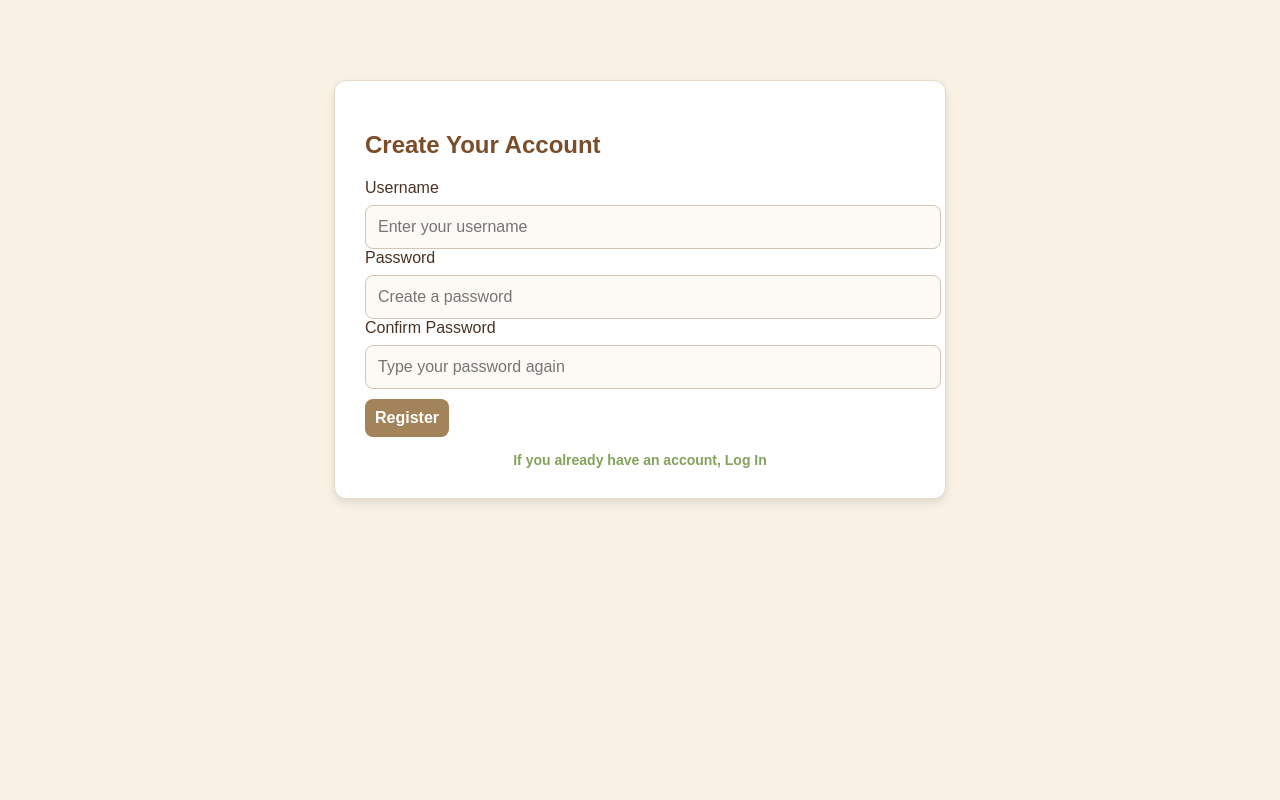
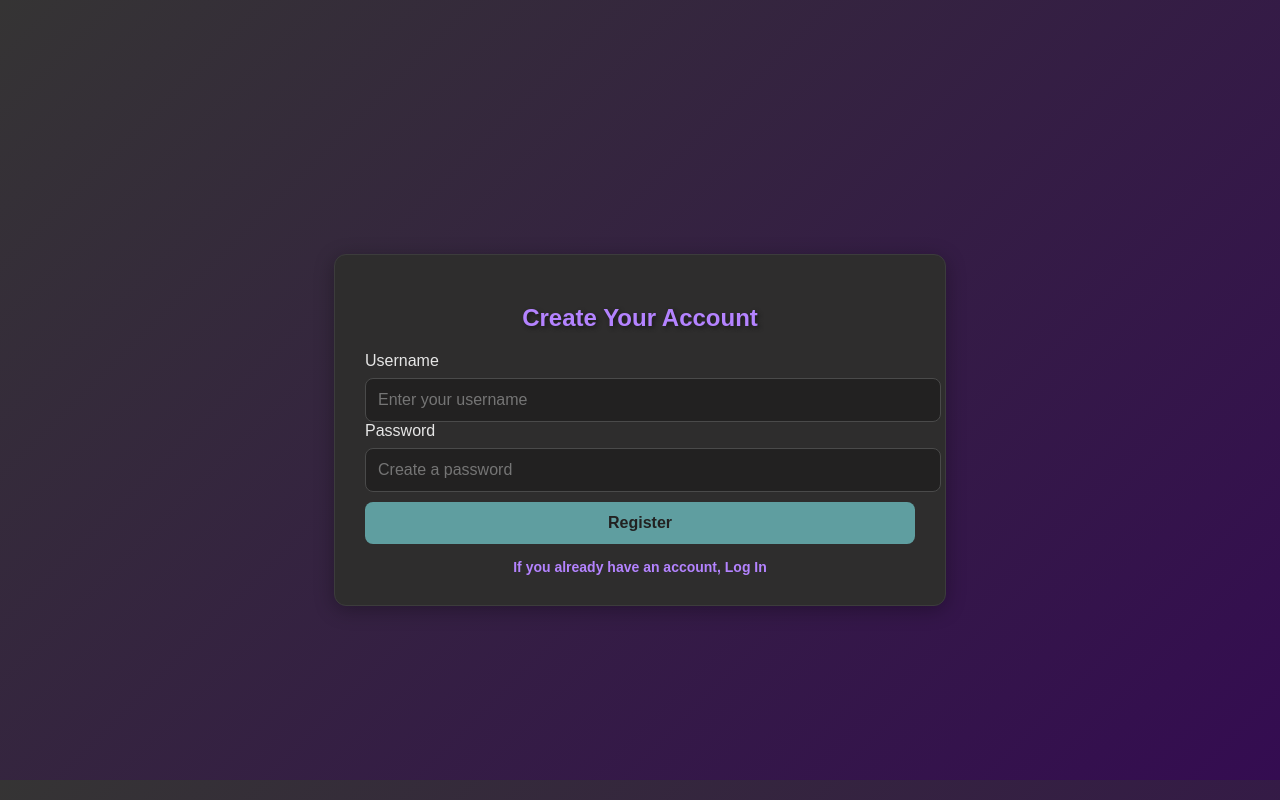
Before and after one commit to zhxauda9/WEB_Assignment3, a website: page web/register.html in a window 1280 px wide. Drawn offline with Linux system fonts and the light colour scheme.

Commit message:
Fixed design of assignment

```diff
--- a/package.json
+++ b/package.json
@@ -13,6 +13,7 @@
   "dependencies": {
     "bcryptjs": "^2.4.3",
     "body-parser": "^1.20.3",
+    "ejs": "^3.1.10",
     "express": "^4.21.2",
     "express-session": "^1.18.1",
     "pg": "^8.13.1"
--- a/web/register.html
+++ b/web/register.html
@@ -18,11 +18,7 @@
         <label for="password">Password</label>
         <input type="password" name="password" id="password" class="form-control" placeholder="Create a password" required>
       </div>
-      <div class="form-group">
-        <label for="confirm-password">Confirm Password</label>
-        <input type="password" id="confirm-password" class="form-control" placeholder="Type your password again" required>
-      </div>
-      <button type="submit" class="btn btn-block" style="background-color: #a3835a">Register</button>
+      <button type="submit" class="btn btn-block">Register</button>
       <a href="login.html" class="btn btn-link mt-3">If you already have an account, Log In</a>
     </div>
   </section>
--- a/web/style/login.css
+++ b/web/style/login.css
@@ -1,79 +1,86 @@
 body {
     font-family: 'Arial', sans-serif;
-    background: #f8f1e4;
-    color: #4a3323;
+    background: linear-gradient(135deg, #353434, #340c51);
+    color: #ffffff;
     margin: 0;
     padding: 0;
     padding-top: 80px;
 }
 
 header {
-    border-bottom: 1px solid #e6dbc9;
+    border-bottom: 1px solid #4a4a4a;
 }
 
 #login-section {
     display: flex;
     justify-content: center;
     align-items: center;
+    height: 700px;
 }
 
 .form-wrapper {
     max-width: 780px;
     width: 550px;
-    background: #fff;
+    background: #2e2d2d;
     border-radius: 12px;
     padding: 30px;
-    box-shadow: 0 4px 10px rgba(0, 0, 0, 0.1);
-    border: 1px solid #e6dbc9;
+    box-shadow: 0 4px 20px rgba(0, 0, 0, 0.3);
+    border: 1px solid #3c3c3c;
 }
 
 h2 {
-    color: #7b4d29;
+    color: #b483ff;
     margin-bottom: 20px;
     font-size: 24px;
     font-weight: bold;
+    text-align: center;
+    text-shadow: 2px 2px 4px #1a1a1a;
 }
 
 label {
     font-weight: 500;
     margin-bottom: 8px;
     display: block;
+    color: #e6e6e6;
 }
 
 input {
-    border: 1px solid #d3c5b3;
+    border: 1px solid #4a4a4a;
     padding: 12px;
     font-size: 16px;
     width: 100%;
     border-radius: 8px;
-    background-color: #fdfaf5;
-    transition: border 0.3s;
+    background-color: #222121;
+    color: #ffffff;
+    transition: border 0.3s, background-color 0.3s;
 }
 
 input:focus {
     outline: none;
-    border-color: #a3835a;
+    border-color: #b483ff;
+    background-color: #292828;
 }
 
 button {
-    background: #7b4d29;
-    color: #fff;
-    padding: 10px;
+    background: cadetblue;
+    color: #222121;
+    padding: 12px;
     font-size: 16px;
     font-weight: bold;
     border: none;
     border-radius: 8px;
     transition: background 0.3s;
     margin-top: 10px;
+    width: 100%;
 }
 
 button:hover {
-    background: #5a3820;
+    background: #9d6eff;
 }
 
 .btn-link {
     text-decoration: none;
-    color: #82a35a;
+    color: #b483ff;
     font-weight: bold;
     text-align: center;
     display: block;
@@ -82,6 +89,5 @@ button:hover {
 }
 
 .btn-link:hover {
-    color: #82a35a;
     text-decoration: underline;
 }
--- /dev/null
+++ b/web/style/profile.css
@@ -0,0 +1,58 @@
+body {
+    font-family: 'Arial', sans-serif;
+    margin: 0;
+    padding: 0;
+    background: linear-gradient(95deg, #353434, #340c51);
+    color: #fff;
+}
+
+header {
+    text-align: center;
+    padding: 20px 0;
+    background: #282828;
+    border-bottom: 1px solid #444;
+    color: #f4f4f4;
+}
+
+#profile-section {
+    display: flex;
+    justify-content: center;
+    align-items: center;
+    height: calc(100vh - 80px);
+}
+
+.profile-card {
+    background: #333333;
+    padding: 20px 30px;
+    border-radius: 12px;
+    box-shadow: 0 4px 10px rgba(0, 0, 0, 0.5);
+    max-width: 400px;
+    text-align: center;
+}
+
+.profile-card h2 {
+    margin: 10px 0;
+    color: #b483ff;
+}
+
+.profile-card p {
+    margin: 10px 0;
+    font-size: 16px;
+    color: #e0e0e0;
+}
+
+.logout-button {
+    margin-top: 15px;
+    background: #e74c3c;
+    border: none;
+    padding: 10px 20px;
+    font-size: 16px;
+    color: #fff;
+    border-radius: 6px;
+    cursor: pointer;
+    transition: background 0.3s ease;
+}
+
+.logout-button:hover {
+    background: #c0392b;
+}
--- a/web/style/register.css
+++ b/web/style/register.css
@@ -1,79 +1,86 @@
 body {
     font-family: 'Arial', sans-serif;
-    background: #f8f1e4;
-    color: #4a3323;
+    background: linear-gradient(135deg, #353434, #340c51);
+    color: #ffffff;
     margin: 0;
     padding: 0;
     padding-top: 80px;
 }
 
 header {
-    border-bottom: 1px solid #e6dbc9;
+    border-bottom: 1px solid #4a4a4a;
 }
 
 #register-section {
     display: flex;
     justify-content: center;
     align-items: center;
+    height: 700px;
 }
 
 .form-wrapper {
     max-width: 780px;
     width: 550px;
-    background: #fff;
+    background: #2e2d2d;
     border-radius: 12px;
     padding: 30px;
-    box-shadow: 0 4px 10px rgba(0, 0, 0, 0.1);
-    border: 1px solid #e6dbc9;
+    box-shadow: 0 4px 20px rgba(0, 0, 0, 0.3);
+    border: 1px solid #3c3c3c;
 }
 
 h2 {
-    color: #7b4d29;
+    color: #b483ff;
     margin-bottom: 20px;
     font-size: 24px;
     font-weight: bold;
+    text-align: center;
+    text-shadow: 2px 2px 4px #1a1a1a;
 }
 
 label {
     font-weight: 500;
     margin-bottom: 8px;
     display: block;
+    color: #e6e6e6;
 }
 
 input {
-    border: 1px solid #d3c5b3;
+    border: 1px solid #4a4a4a;
     padding: 12px;
     font-size: 16px;
     width: 100%;
     border-radius: 8px;
-    background-color: #fdfaf5;
-    transition: border 0.3s;
+    background-color: #222121;
+    color: #ffffff;
+    transition: border 0.3s, background-color 0.3s;
 }
 
 input:focus {
     outline: none;
-    border-color: #a3835a;
+    border-color: #b483ff;
+    background-color: #292828;
 }
 
 button {
-    background: #7b4d29;
-    color: #fff;
-    padding: 10px;
+    background: cadetblue;
+    color: #222121;
+    padding: 12px;
     font-size: 16px;
     font-weight: bold;
     border: none;
     border-radius: 8px;
     transition: background 0.3s;
     margin-top: 10px;
+    width: 100%;
 }
 
 button:hover {
-    background: #5a3820;
+    background: #9d6eff;
 }
 
 .btn-link {
     text-decoration: none;
-    color: #82a35a;
+    color: #b483ff;
     font-weight: bold;
     text-align: center;
     display: block;
@@ -82,6 +89,5 @@ button:hover {
 }
 
 .btn-link:hover {
-    color: #82a35a;
     text-decoration: underline;
 }
```
Also changed, not shown: index.js (+22 -2 lines), web/home.html (+22 -7 lines), web/login.html (+1 -1 lines), web/profile.ejs (added, +28 -0 lines), web/pictures/facebook.png, web/pictures/home.jpg (added), web/pictures/instagram.png, web/pictures/tiktok.png, web/profile.html (deleted), 1 other file.
